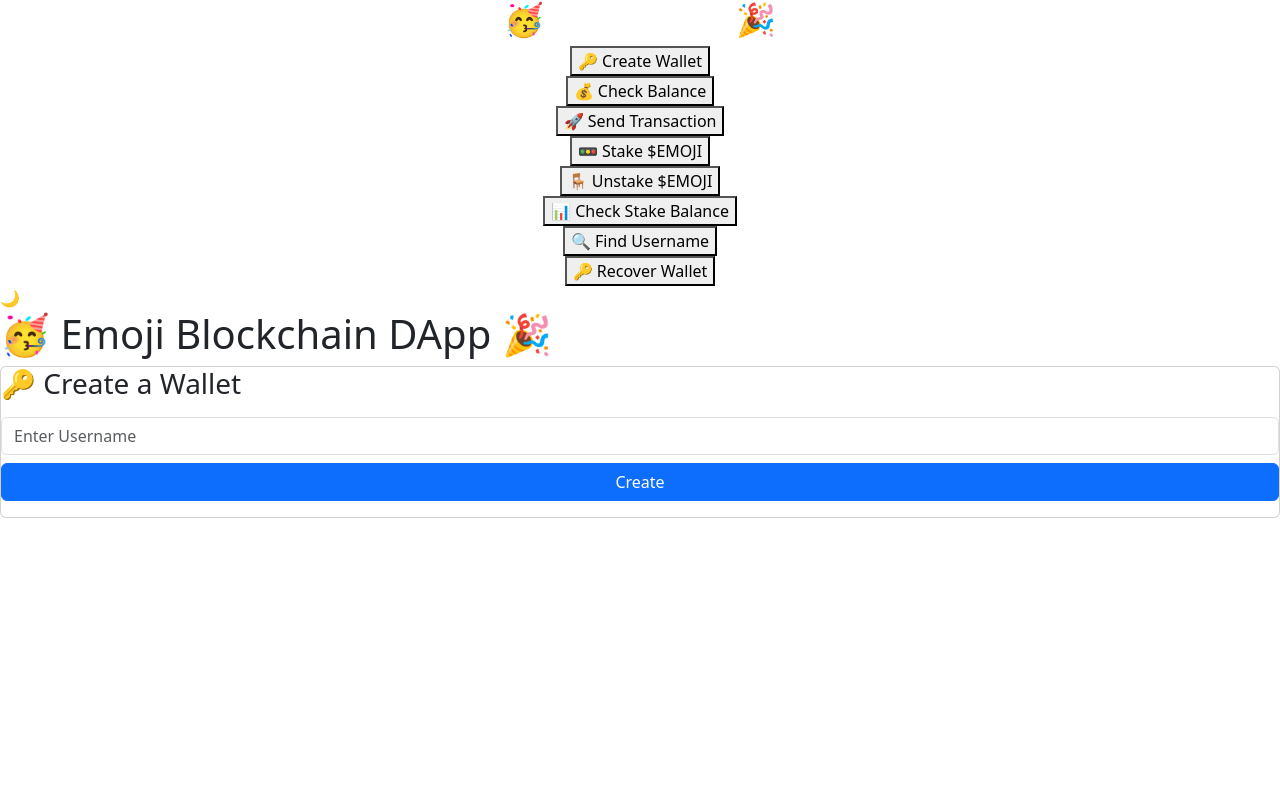
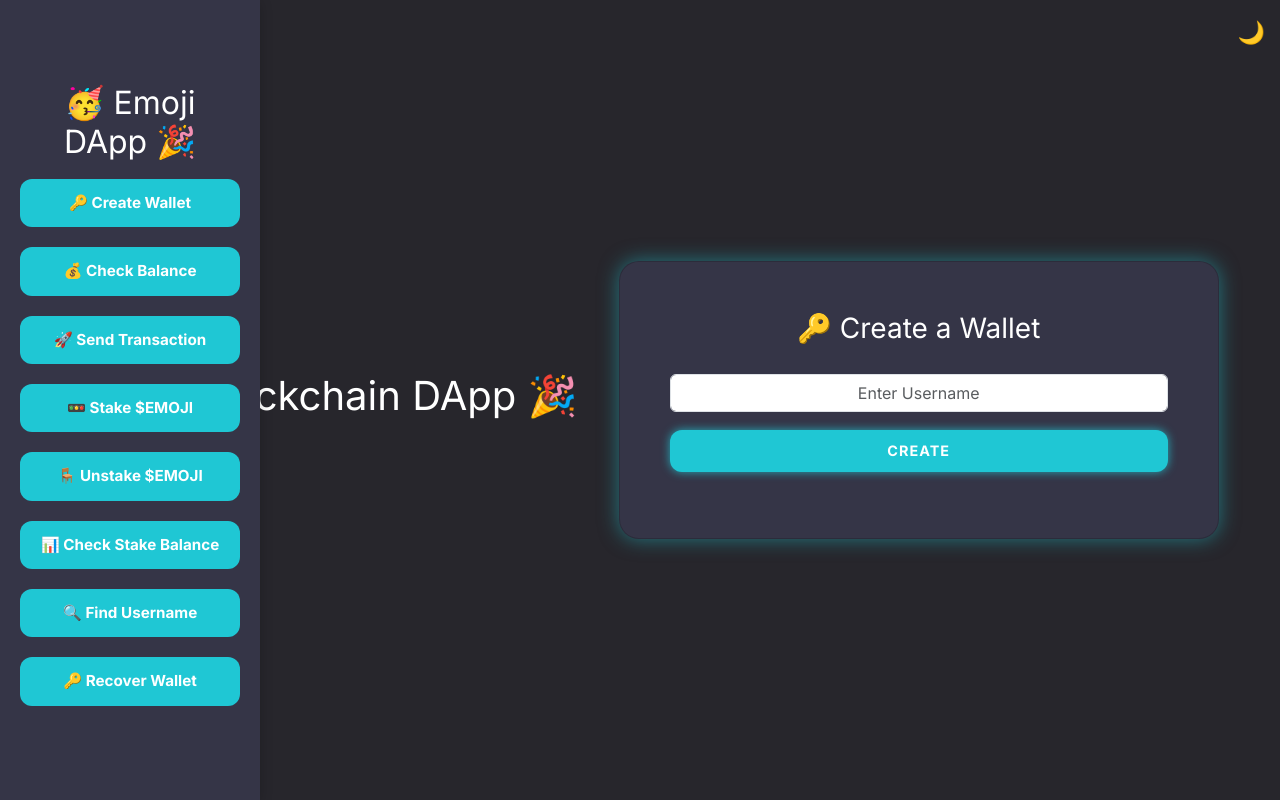
Before and after one commit to EmojiBlockchain/EmojiBlockchain, a Flask app: page / in a window 1280 px wide. Run offline with Flask 3, Linux system fonts and the light colour scheme.

Commit message:
Update index.html

```diff
--- a/templates/index.html
+++ b/templates/index.html
@@ -5,12 +5,146 @@
     <meta name="viewport" content="width=device-width, initial-scale=1.0">
     <title>🥳 Emoji Blockchain DApp 🎉</title>
     <link rel="stylesheet" href="https://cdn.jsdelivr.net/npm/bootstrap@5.3.0/dist/css/bootstrap.min.css">
-  <link rel="stylesheet" href="/static/style.css">
+    <link rel="stylesheet" href="static/styles.css">
     <script src="https://cdn.jsdelivr.net/npm/bootstrap@5.3.0/dist/js/bootstrap.bundle.min.js"></script>
+    <style>
+        @import url('https://fonts.googleapis.com/css2?family=Inter:wght@400;700&display=swap');
+
+        :root {
+    --bg-dark: #27262c;
+    --bg-light: #e7d4ff;
+    --card-dark: #353547;
+    --card-light: #ffffff;
+    --text-dark: #ffffff;
+    --text-light: #280d5f;
+    --btn-primary: #1fc7d4;
+    --btn-hover: #1aadb9;
+    --input-bg-dark: #4b4b5a;
+    --input-bg-light: #f4f2f6;
+}
+
+body {
+    background: var(--bg-dark);
+    color: var(--text-dark);
+    font-family: 'Inter', sans-serif;
+    text-align: center;
+    overflow-x: hidden;
+    transition: background 0.5s, color 0.5s;
+}
+
+.sidebar {
+    width: 260px;
+    height: 100vh;
+    background: var(--card-dark);
+    padding: 20px;
+    position: fixed;
+    left: 0;
+    top: 0;
+    display: flex;
+    flex-direction: column;
+    align-items: center;
+}
+
+.sidebar button {
+    width: 100%;
+    margin: 10px 0;
+    padding: 12px;
+    border: none;
+    border-radius: 12px;
+    background: var(--btn-primary);
+    color: white;
+    font-weight: bold;
+    cursor: pointer;
+    transition: 0.3s;
+}
+
+.sidebar button:hover {
+    background: var(--btn-hover);
+}
+
+.content {
+    margin-left: 80px;
+    flex-grow: 1;
+    padding: 20px;
+    text-align: center;
+    display: flex;
+    justify-content: center;
+    align-items: center;
+    min-height: 100vh;
+    margin-left: auto;
+    margin-right: auto;
+}
+.card {
+    background: var(--card-dark);
+    border-radius: 20px;
+    padding: 50px;
+    width: 600px;
+    box-shadow: 0 0 20px rgba(31, 199, 212, 0.5);
+    transition: transform 0.3s, box-shadow 0.3s;
+    color: var(--text-dark);
+}
+
+.card:hover {
+    transform: translateY(-3px);
+    box-shadow: 0 0 20px rgba(31, 199, 212, 0.6);
+}
+
+.btn-primary {
+    background: var(--btn-primary);
+    border: none;
+    padding: 10px;
+    font-weight: bold;
+    text-transform: uppercase;
+    letter-spacing: 1px;
+    border-radius: 12px;
+    transition: 0.3s;
+    box-shadow: 0 0 10px rgba(31, 199, 212, 0.8);
+    font-size: 0.9rem;
+}
+
+.btn-primary:hover {
+    background: var(--btn-hover);
+    transform: scale(1.05);
+    box-shadow: 0 0 15px rgba(31, 199, 212, 1);
+}
+
+input {
+    text-align: center;
+    background: var(--input-bg-dark);
+    color: #ffffff;
+    border: none;
+    padding: 10px;
+    border-radius: 10px;
+    font-size: 0.9rem;
+}
+
+.toggle-theme {
+    cursor: pointer;
+    font-size: 22px;
+    position: absolute;
+    top: 15px;
+    right: 15px;
+}
+
+.light-mode {
+    background: var(--bg-light);
+    color: var(--text-light);
+}
+
+.light-mode .card {
+    background: var(--card-light);
+    color: var(--text-light);
+}
+
+.light-mode input {
+    background: var(--input-bg-light);
+    color: var(--text-light);
+}
+
+    </style>
 </head>
 <body>
-
-  <!-- Mobile Top Navbar -->
+    <!-- Mobile Navbar -->
     <nav class="navbar bg-dark d-md-none p-2">
         <div class="container-fluid justify-content-between">
             <span class="navbar-brand text-white">🥳 Emoji DApp 🎉</span>
@@ -30,9 +164,9 @@
         </div>
     </nav>
 
-  <!-- Sidebar for Desktop -->
-  <div class="d-none d-md-flex flex-column align-items-center sidebar">
-    <h2 class="text-white">🥳 Emoji DApp 🎉</h2>
+    <!-- Desktop Sidebar -->
+    <div class="sidebar d-none d-md-flex">
+        <h2>🥳 Emoji DApp 🎉</h2>
         <button onclick="showFeature('createWallet')">🔑 Create Wallet</button>
         <button onclick="showFeature('checkBalance')">💰 Check Balance</button>
         <button onclick="showFeature('sendTransaction')">🚀 Send Transaction</button>
@@ -42,27 +176,21 @@
         <button onclick="showFeature('findUsername')">🔍 Find Username</button>
         <button onclick="showFeature('recoverWallet')">🔑 Recover Wallet</button>
     </div>
-
-  <!-- Main Content -->
     <div class="content">
         <span class="toggle-theme" id="themeIcon" onclick="toggleTheme()">🌙</span>
         <h1>🥳 Emoji Blockchain DApp 🎉</h1>
-
-    <!-- Features -->
         <div id="createWallet" class="card">
             <h3>🔑 Create a Wallet</h3>
             <input type="text" id="username" class="form-control my-2" placeholder="Enter Username">
             <button class="btn btn-primary w-100" onclick="createWallet()">Create</button>
             <div id="walletResult" class="mt-3"></div>
         </div>
-
         <div id="checkBalance" class="card" style="display:none;">
             <h3>💰 Check Balance</h3>
             <input type="text" id="checkUsername" class="form-control my-2" placeholder="Enter Username">
             <button class="btn btn-primary w-100" onclick="checkBalance()">Check</button>
             <div id="balanceResult" class="mt-3"></div>
         </div>
-
         <div id="sendTransaction" class="card" style="display:none;">
             <h3>🚀 Send Transaction</h3>
             <input type="text" id="sender" class="form-control my-2" placeholder="Your Username">
@@ -72,7 +200,6 @@
             <button class="btn btn-primary w-100" onclick="sendTransaction()">Send</button>
             <div id="transactionResult" class="mt-3"></div>
         </div>
-
         <div id="stake" class="card" style="display:none;">
             <h3>🛥️ Stake $EMOJI</h3>
             <input type="text" id="stakeUsername" class="form-control my-2" placeholder="Enter Username">
@@ -113,19 +240,21 @@
             <div id="recoverWalletResult" class="mt-3"></div>
         </div>
     </div>
-
-  <script src="/static/script.js"></script>
     <script>
         function showFeature(featureId) {
             document.querySelectorAll('.card').forEach(card => card.style.display = 'none');
             document.getElementById(featureId).style.display = 'block';
         }
-
         function toggleTheme() {
-      document.body.classList.toggle("light-mode");
-      const themeIcon = document.getElementById("themeIcon");
-      themeIcon.innerHTML = document.body.classList.contains("light-mode") ? "🌞" : "🌙";
+        document.body.classList.toggle('light-mode');
+        const themeIcon = document.getElementById('themeIcon');
+        if (document.body.classList.contains('light-mode')) {
+            themeIcon.innerHTML = '🌞';
+        } else {
+            themeIcon.innerHTML = '🌙';
+        }
     }
 </script>
+<script src="static/script.js"></script>
 </body>
 </html>
```
Lines whose indentation alone changed are shown as unchanged.
